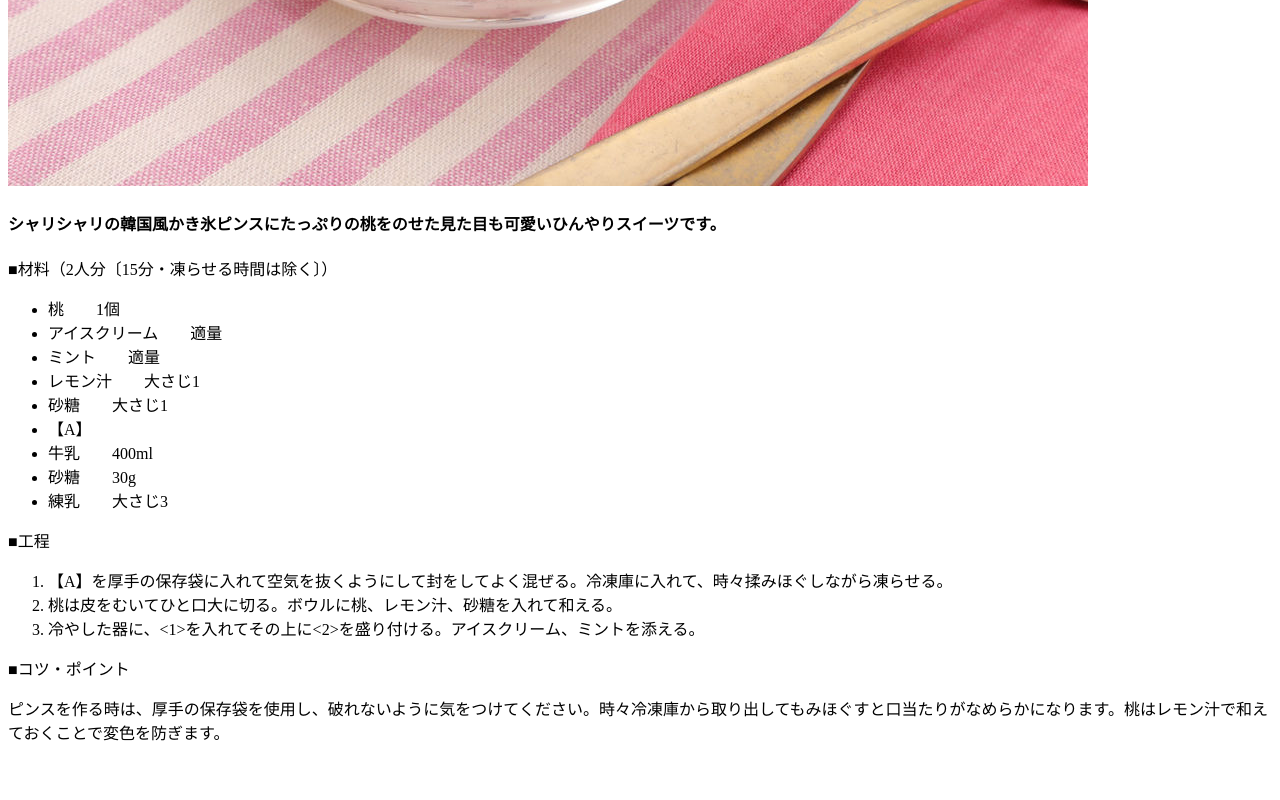
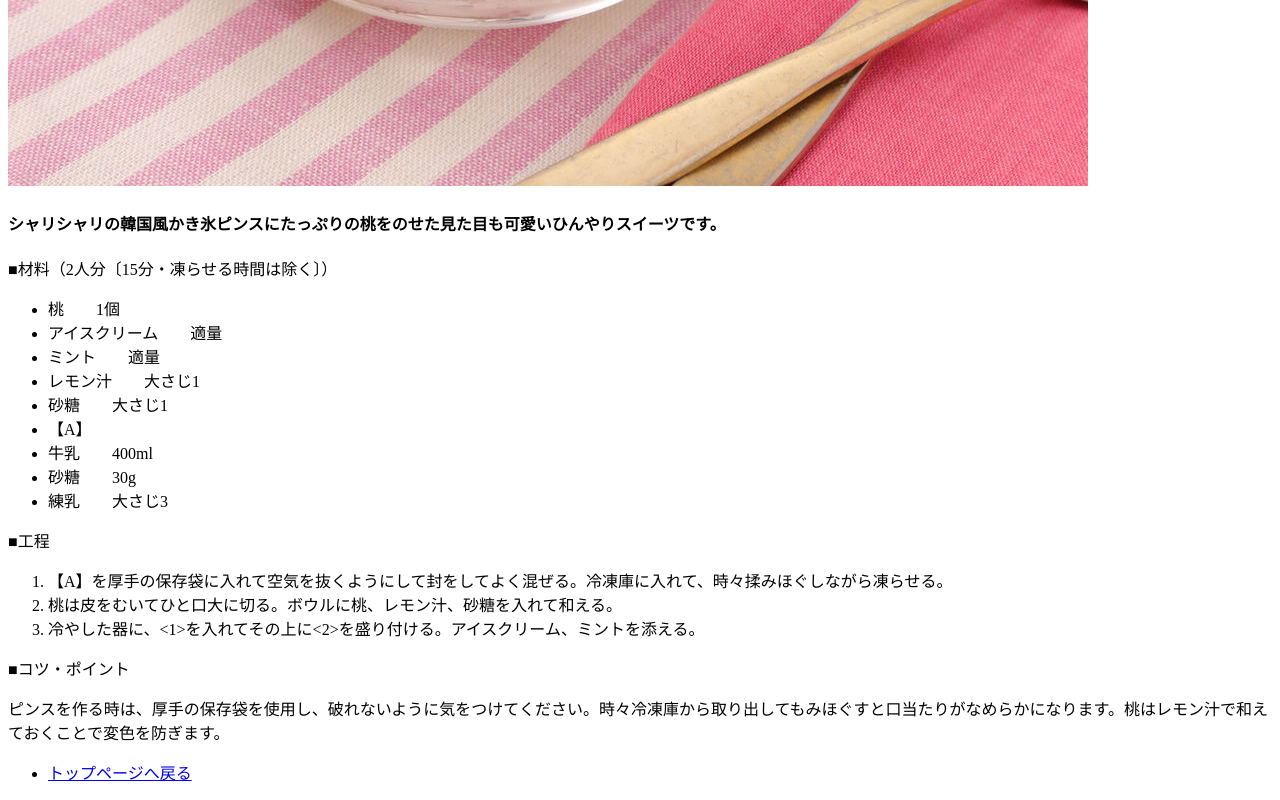
Before and after one commit to mutsukinemuri/odin-recipes, a plain HTML site: page recipes/桃かき氷ピンス.html in a window 1280 px wide. Shown: the part 983-1783 px from the top of the page. Before the commit the page ends 1743 px from the top, so only its background shows below. Drawn offline with Linux system fonts and the light colour scheme.

Commit message:
Add Return to Top Page button

```diff
--- a/recipes/桃かき氷ピンス.html
+++ b/recipes/桃かき氷ピンス.html
@@ -31,5 +31,8 @@
 
       <p>■コツ・ポイント</p>
       <p>ピンスを作る時は、厚手の保存袋を使用し、破れないように気をつけてください。時々冷凍庫から取り出してもみほぐすと口当たりがなめらかになります。桃はレモン汁で和えておくことで変色を防ぎます。</p>
+      <ul>
+          <li><a href="../index.html">トップページへ戻る</a></li>
+      </ul>
   </body>
 </html>
```
Also changed, not shown: recipes/桃ゼリー.html (+4 -0 lines). Lines whose indentation alone changed are shown as unchanged.
